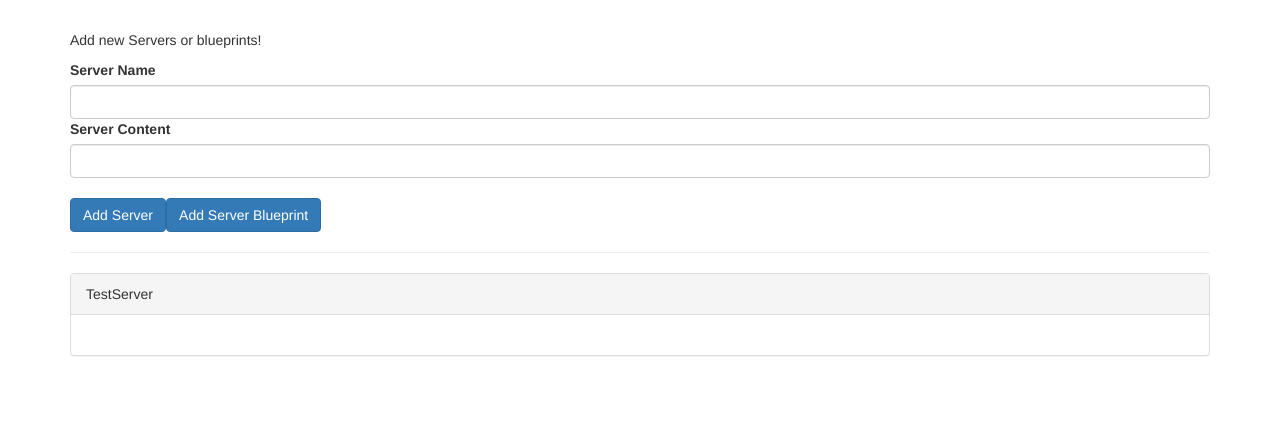
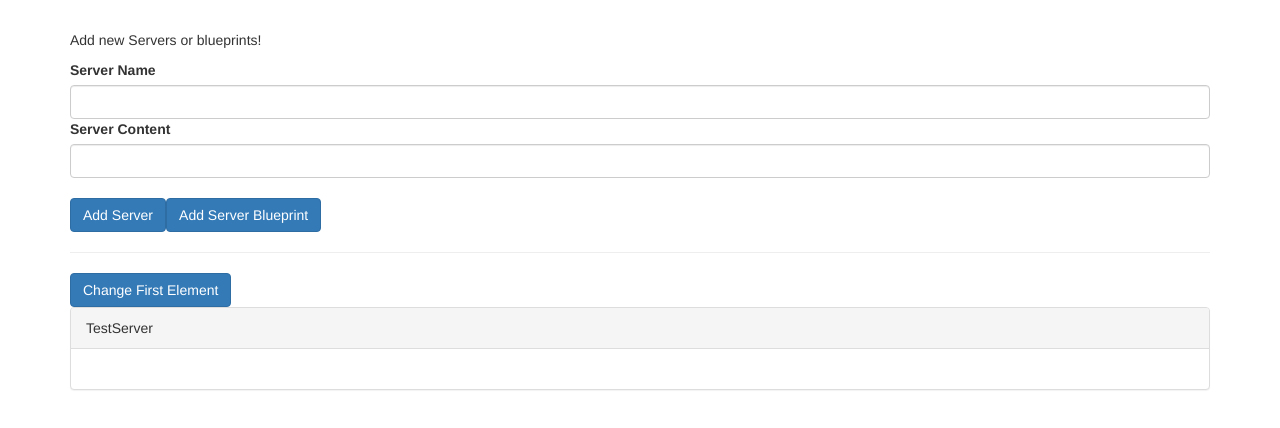
Before and after one commit to SaurabhTiwari95/github-section-5, an Angular app: page / in a window 1280 px wide. Shown: the top 428 px of the page. Built offline with nearby package versions, Linux system fonts and the light colour scheme.

Commit message:
4 files modified

```diff
--- a/src/app/app.component.html
+++ b/src/app/app.component.html
@@ -3,7 +3,10 @@
 	<hr>
 	<div class="row">
 		<div class="col-xs-12">
-			<app-server-element *ngFor="let serverElement of serverElements" [srvElement]="serverElement">
+      <button class="btn btn-primary" (click)="OnChangeFirst()">Change First Element</button>
+			<app-server-element *ngFor="let serverElement of serverElements"
+       [srvElement]="serverElement"
+       [name]="serverElement.name">
 				<p>
 					<strong *ngIf="serverElement.type === 'server'" style="color: red">{{ serverElement.content }}</strong>
 					<em *ngIf="serverElement.type === 'blueprint'">{{ serverElement.content }}</em>
--- a/src/app/app.component.ts
+++ b/src/app/app.component.ts
@@ -6,7 +6,7 @@
   styleUrls: ['./app.component.css']
 })
 export class AppComponent {
-  serverElements = [{type: 'Server', name: 'TestServer', content: 'A Test Server Component !!'}];
+  serverElements = [{type: 'Server', name: 'TestServer', content: 'Test Content!!'}];
   onServerAdded(serverData :{serverName: string, serverContent: string}) {
      this.serverElements.push({
      type: 'server',
@@ -22,4 +22,7 @@
      content: blueprintData.serverContent
      });
   }
+  OnChangeFirst(){
+    this.serverElements[0].name='Changed!';
+  }
 }
--- a/src/app/server-element/server-element.component.html
+++ b/src/app/server-element/server-element.component.html
@@ -1,5 +1,6 @@
 <div class="panel panel-default">
-    <div class="panel-heading">{{ element.name }}</div>
+    <!-- <div class="panel-heading">{{ element.name }}</div> -->
+    <div class="panel-heading">{{ name }}</div>
     <div class="panel-body">
       <ng-content></ng-content>
         <!-- <p>
--- a/src/app/server-element/server-element.component.ts
+++ b/src/app/server-element/server-element.component.ts
@@ -1,4 +1,14 @@
-import { Component, OnInit, Input, ViewEncapsulation } from '@angular/core';
+import {
+    Component,
+    OnInit,
+    Input,
+    ViewEncapsulation,
+    OnChanges,
+    SimpleChanges,
+    DoCheck,
+    AfterContentInit
+
+  } from '@angular/core';
 
 @Component({
   selector: 'app-server-element',
@@ -23,7 +33,7 @@
   */
 })
 
-export class ServerElementComponent implements OnInit {
+export class ServerElementComponent implements OnInit,OnChanges,DoCheck,AfterContentInit {
   /* By default All properties of components are accessible only inside these components and not from outside
   that is why we have to add a decorator to the property(Input),we have to explicit about which property
   is bindable to other components.
@@ -33,9 +43,32 @@
   parent component or any component hosting our ServerElementComponent(like we
   have done in app.component.html file) is now able to bind to the element*/
  @Input('srvElement') element:{type: string, name: string, content: string};
-  constructor() { }
+ @Input() name: string;
+  constructor() {
+    console.log('constructor called');
+   }
+   ngOnChanges(changes: SimpleChanges){
+     /*
+      This hook receives an argumnet & it's the only hook which does.
+     */
+     console.log('ngOnChanges called');
+     console.log(changes);
+
+
+   }
 
   ngOnInit() {
+    console.log('ngOnInit called');
+  }
+  ngDoCheck(){
+    console.log('ngDoCheck called');
+    /*
+      It is called whenever angular checks for any changes.
+    */
+  }
+  ngAfterContentInit(){
+    console.log('ngAfterContentInit called');
+
   }
 
 }
```
